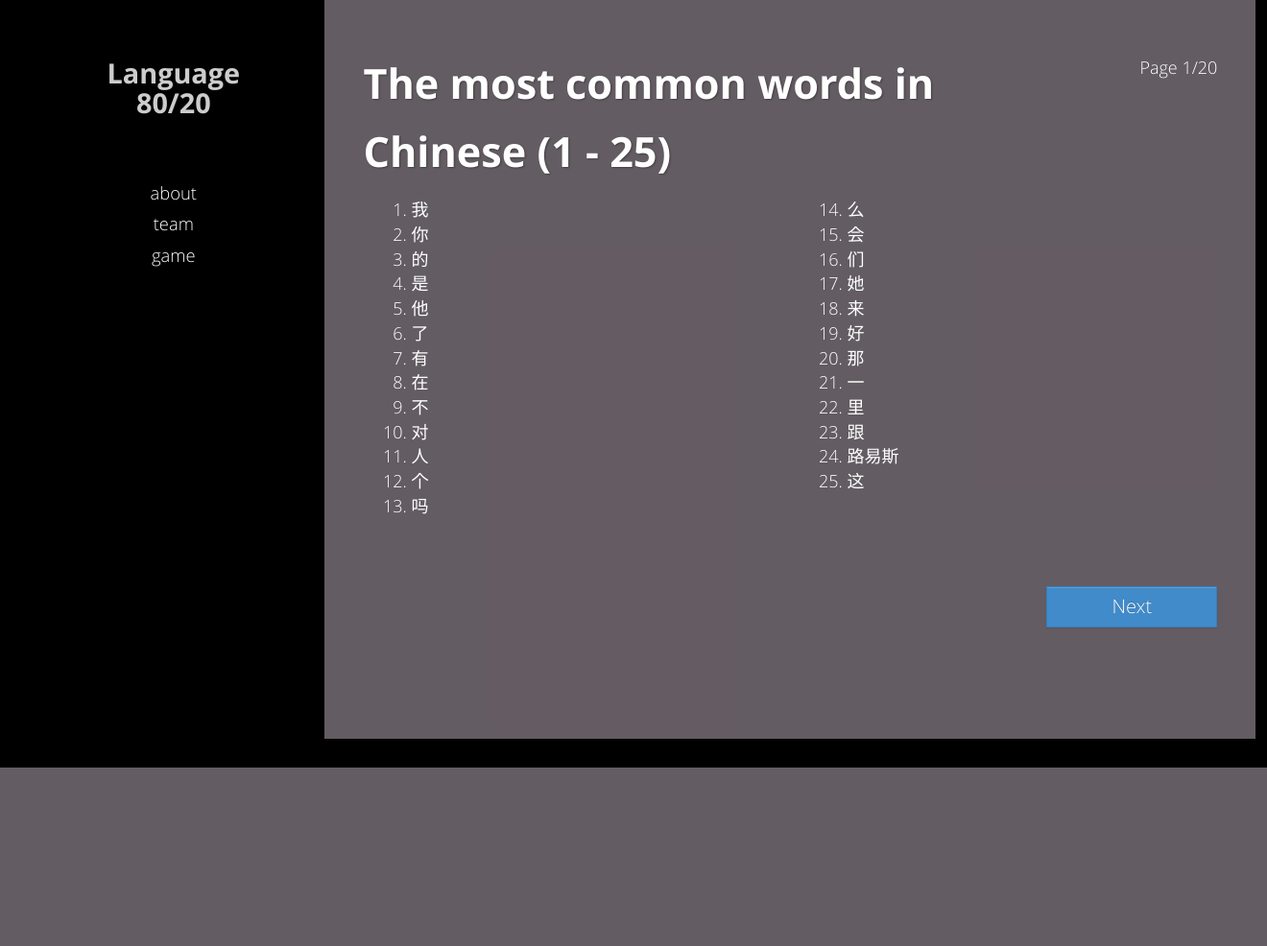
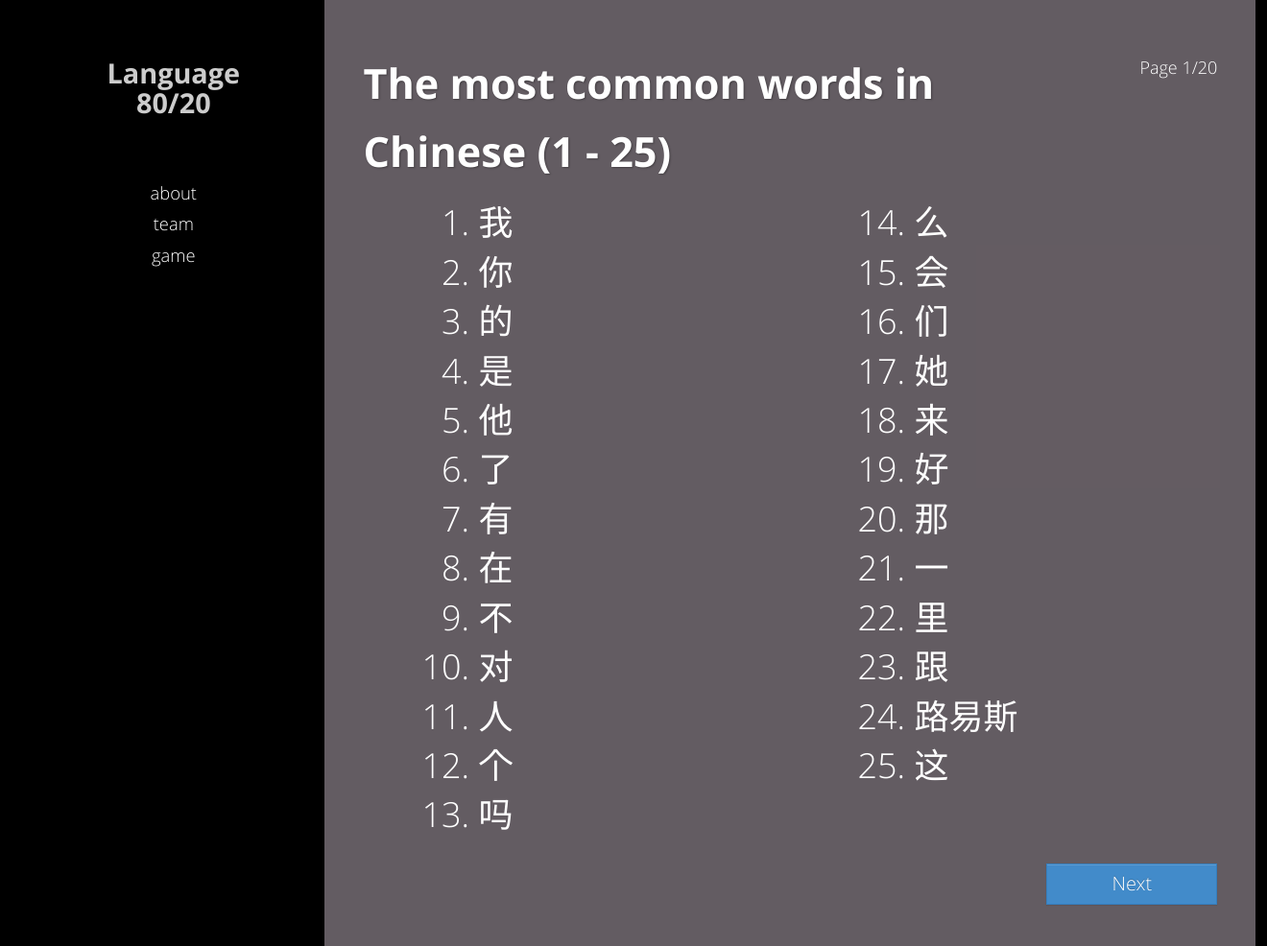
Before and after one commit to heychrisek/language8020, a Rails app: page /languages/1 in a window 1320 px wide. Shown: the whole page at 96% size. Before the commit the page ends 800 px from the top, so only its background shows below. Run offline with Rails 7, Linux system fonts and the light colour scheme; data comes from the database, SQL or seed files in the repository; style sheets or scripts are compiled from the project's sources; parts of the project's set-up code (start-up, migrations or seed data) failed here and were passed over; some libraries are stand-ins or nearby versions; some web fonts are replaced.

Commit message:
fix minor css issues

```diff
--- a/app/assets/stylesheets/languages.css.scss
+++ b/app/assets/stylesheets/languages.css.scss
@@ -8,10 +8,9 @@
 }
 
 .words-container {
-  columns: 200px 2;
   -webkit-columns: 200px 2;
   -moz-columns: 200px 2;
-
+  columns: 200px 2;
 }
 
 #s2id_index-dropdown {
@@ -43,7 +42,7 @@
 .display-words {
   background-color: rgba(166,153,163,0.6);
   padding: 40px;
-  height: 100%;
+  /*height: 100%;*/
 }
 
 #previous-btn{
@@ -58,8 +57,13 @@
   font-size: 20px;
 }
 
-li {
-  margin-left: 10px
+ol{
+  margin-left: 50px;
+}
+
+ol.word-list li {
+  margin-left: 30px;
+  font-size: 2em;
 }
 
 #page-num{
```
